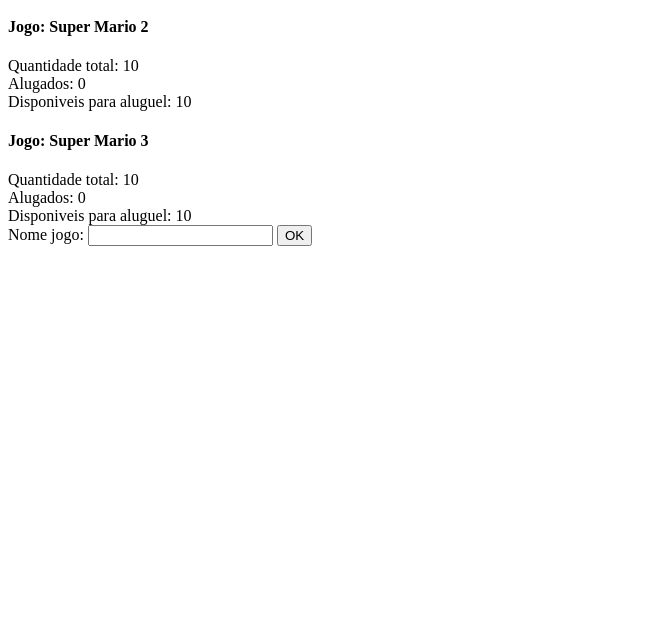
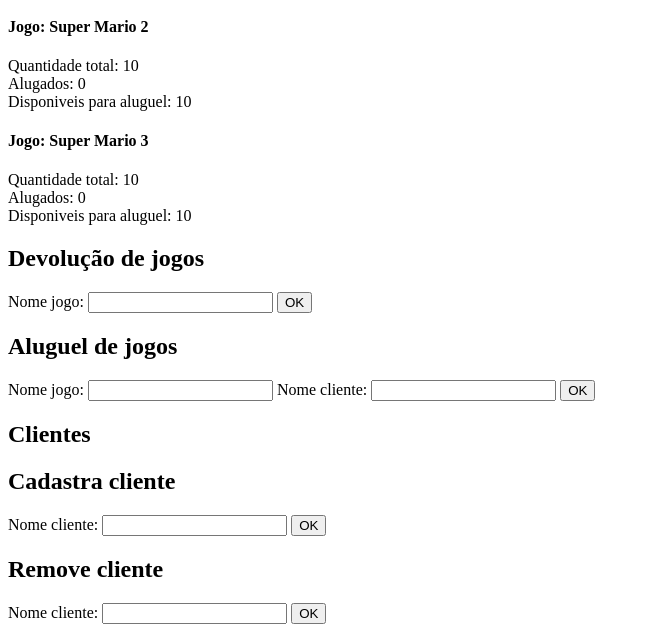
Before and after one commit to PepinhoJp/fetugajoProject, a Django app: page / in a window 1280 px wide. Shown: the part 420-1060 px from the top of the page, without its empty margins (0-650 px from the left). Before the commit the page ends 666 px from the top, so only its background shows below. Run offline with Django 4.2, Linux system fonts and the light colour scheme.

Commit message:
Add files via upload

```diff
--- a/fetugajoSite/templates/principal.html
+++ b/fetugajoSite/templates/principal.html
@@ -17,12 +17,55 @@
     </tr>
 {% endfor %}
 
-<form method="post">
-    <label for="nome_jogo">Nome jogo: </label>
-    <input id="nome_jogo" type="text" name="jogo" value="{{ nome_jogo }}">
+<div>
+    <h2>Devolução de jogos</h2>
+<form method="post"> {% csrf_token %}
+    <label>Nome jogo: </label>
+    <input type="text" name="jogo" value="{{ nome_jogo }}">
+
+
     <input type="submit" value="OK">
 </form>
+</div>
+
+<div>
+    <h2>Aluguel de jogos</h2>
+<form method="post"> {% csrf_token %}
+    <label>Nome jogo: </label>
+    <input type="text" name="jogoAluga" value="{{ nome_jogo }}">
+
+    <label>Nome cliente: </label>
+    <input type="text" name="cliente" value="{{ nome_cliente }}">
 
 
+    <input type="submit" value="OK">
+</form>
+</div>
+
+<h2> Clientes </h2>
+  {% for nome, info in clientes.items %}
+    <tr>
+      <div> {{ nome }} </div>
+    </tr>
+{% endfor %}
+
+<div>
+    <h2>Cadastra cliente</h2>
+<form method="post"> {% csrf_token %}
+    <label>Nome cliente: </label>
+    <input type="text" name="cadastraCliente" value="{{ cadastra_cliente }}">
+    <input type="submit" value="OK">
+</form>
+</div>
+
+
+<div>
+    <h2>Remove cliente</h2>
+<form method="post"> {% csrf_token %}
+    <label>Nome cliente: </label>
+    <input type="text" name="removeCliente" value="{{ remove_cliente }}">
+    <input type="submit" value="OK">
+</form>
+</div>
 
 {% endblock %}
```
